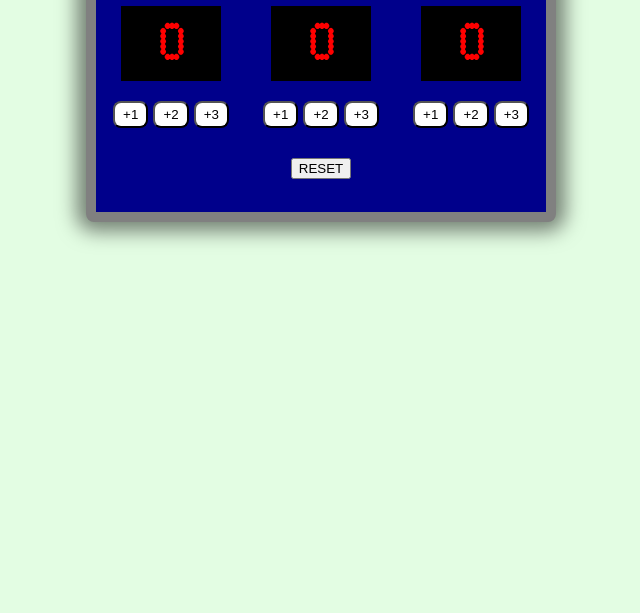
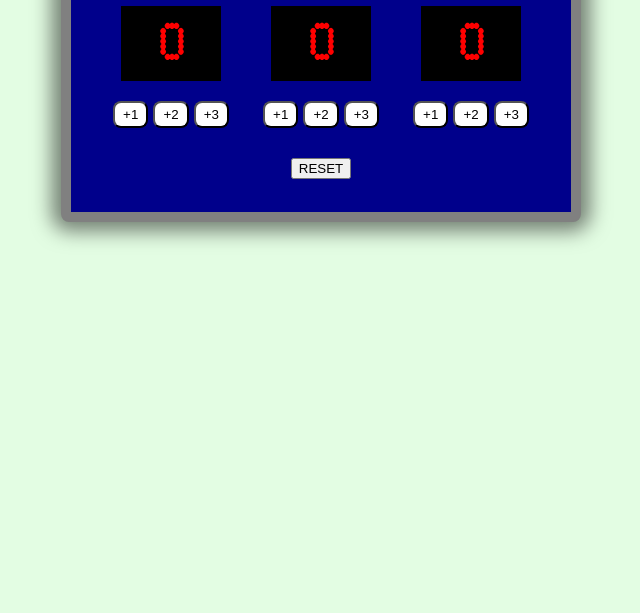
Before and after one commit to alex-powell-1/scoreboard, a plain HTML site: page index.html in a window 1280 px wide. Shown: the part 187-800 px from the top of the page, without its empty margins (319-959 px from the left). Drawn offline with Linux system fonts and the light colour scheme.

Commit message:
Update basketball_styles.css

```diff
--- a/basketball_styles.css
+++ b/basketball_styles.css
@@ -8,7 +8,8 @@ body {
 #scoreBoard {
   background-color: darkblue;
   height: 300px;
-  width: 450px;
+  width: 100%;
+  max-width: 500px;
   margin: 30px auto;
   display: flex;
   flex-direction: column;
```
